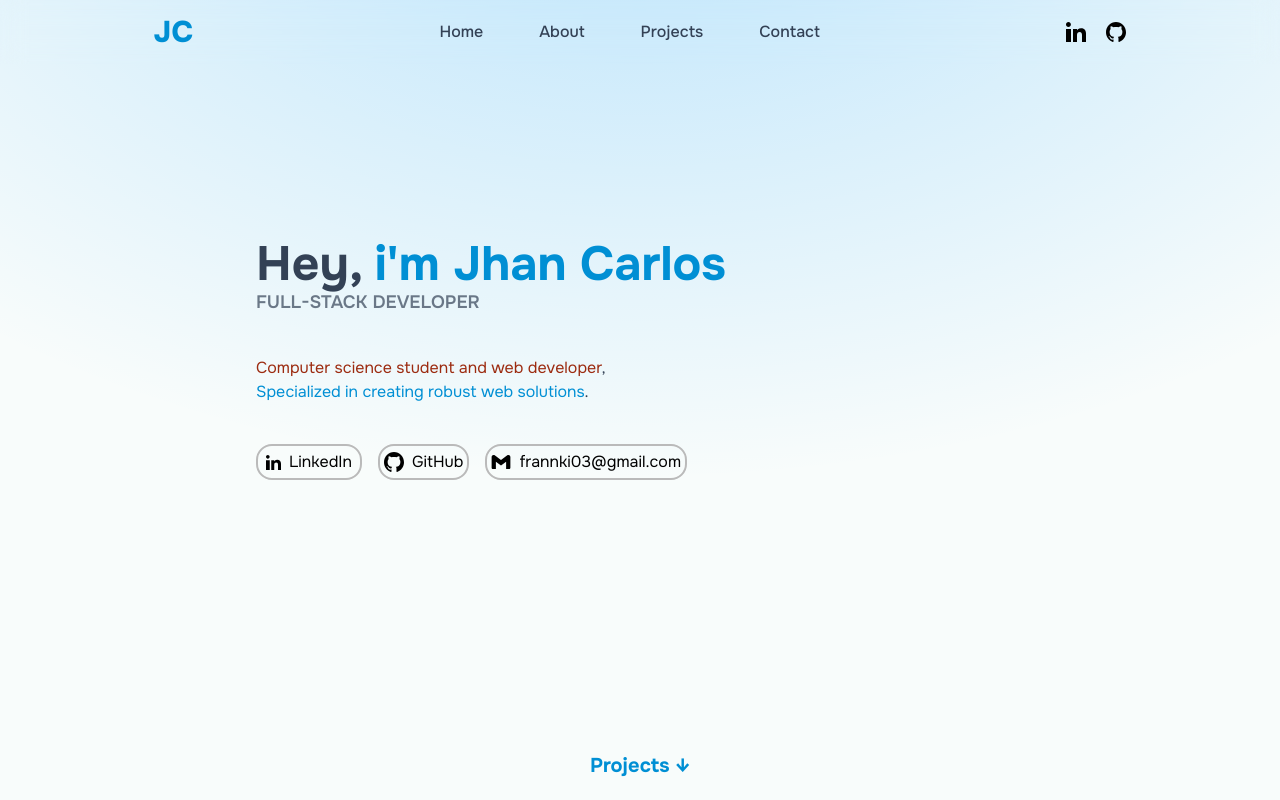
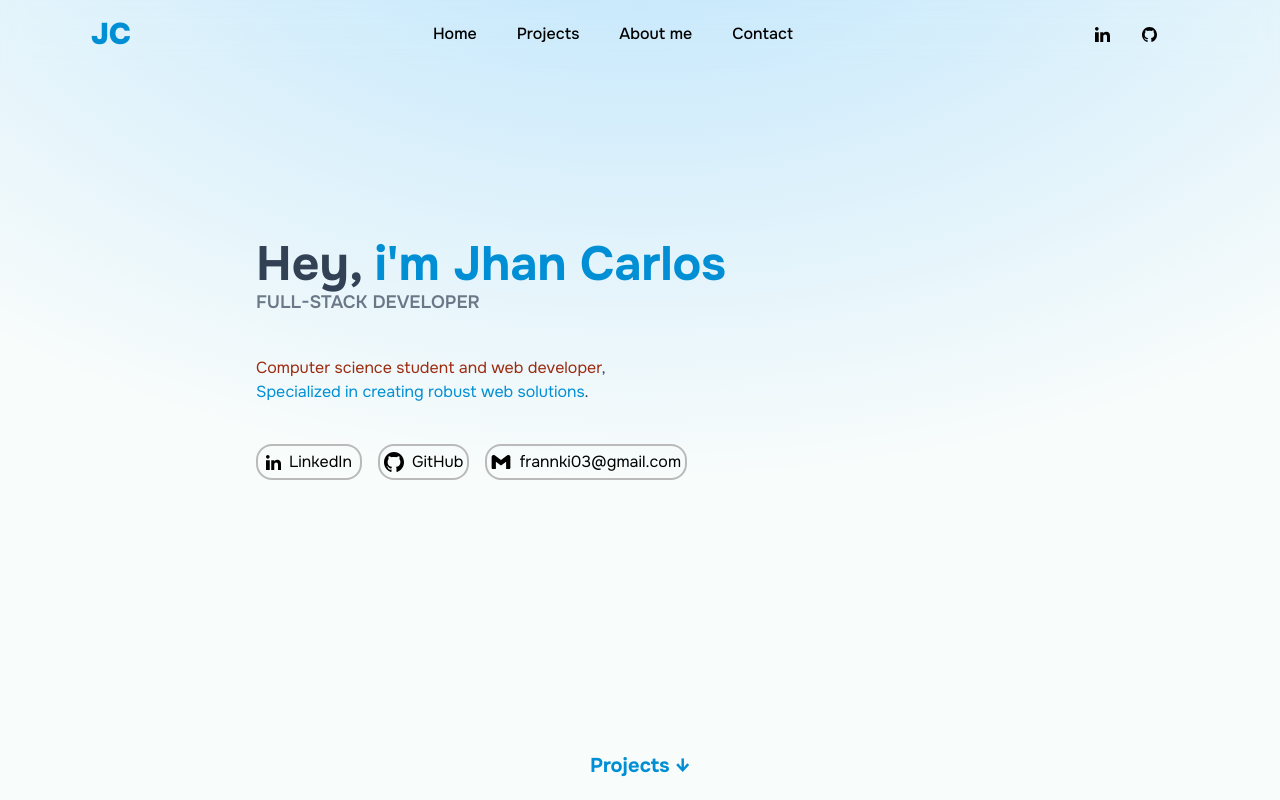
Before and after one commit to FrankiNarvaez/my-page-astro, an Astro site: page / in a window 1280 px wide. Shown: the top 800 px of the page. Built offline with nearby package versions, Linux system fonts and the light colour scheme; Astro itself is replaced by a stand-in of ours.

Commit message:
Menu in responsive desing

```diff
--- a/src/components/Home.astro
+++ b/src/components/Home.astro
@@ -7,7 +7,7 @@ import { Icon } from 'astro-icon/components'
       <h1 class='text-gray-black text-5xl font-bold'>Hey, <span class='text-main-color '>i'm Jhan Carlos</span> </h1>
       <h2 class='text-gray-black/70 text-lg font-semibold'>FULL-STACK DEVELOPER</h2>
       <p class="text-gray-black mt-10 text-base"><span class="text-orange-semi-black">Computer science student and web developer</span>, <br> <span class="text-main-color">Specialized in creating robust web solutions</span>.</p>
-      <div class="flex gap-4 mt-10">
+      <div class="flex gap-4 mt-10 flex-wrap">
         <a
           href="https://www.linkedin.com/in/franki-jhan-carlos-narvaez-munoz-a04bb0319/"
           target="_blank"
--- a/src/components/Navbar.astro
+++ b/src/components/Navbar.astro
@@ -2,32 +2,82 @@
 import { Icon } from 'astro-icon/components'
 ---
 
-<nav class='h-16 backdrop-blur-md flex items-center justify-between px-[5%] lg:px-[12%] 2xl:px-[20%] fixed w-full z-10'>
-  <a href="/" class='text-main-color text-3xl text hover:scale-110 font-extrabold'>JC</a>
-  <ul class='list-none hidden sm:flex sm:flex-row gap-5 md:gap-14 text-gray-black text-base font-medium'>
-    <a href="#Home">
-      <li class='hover:underline'>Home</li>
+<header class="backdrop-blur-md fixed w-full z-20 top-0 left-0">
+  <nav class="container px-2 lg:max-w-[1114px] flex flex-wrap items-center justify-between mx-auto py-4 ">
+    <a class="flex text-main-color gap-2 items-center self-center text-3xl font-black whitespace-nowrap" href="/">
+      JC
     </a>
-    <a href="#About">
-      <li class='hover:underline'>About</li>
+    <div class="md:order-2">
+      <ul class="hidden md:flex md:space-x-8 items-center">
+        <li>
+          <a href="https://www.linkedin.com/in/franki-jhan-carlos-narvaez-munoz-a04bb0319/" target="_blank" aria-label="Visit my LinkedId profile">
+            <Icon name='linkedin' size={15} class='text-gray-black hover:scale-110 transition-all duration-300'/>
           </a>
-    <a href="#Projects">
-      <li class='hover:underline'>Projects</li>
-    </a><a href="#Contact">
-      <li class='hover:underline'>Contact</li>
+        </li>
+        <li>
+          <a href="https://github.com/FrankiNarvaez" target="_blank"  aria-label="Visit my Github profile">
+            <Icon name='GitHub' size={15} class='text-gray-black hover:scale-110 transition-all duration-300'/>
           </a>
+        </li>
+        <li>
+          <button class="rounded-md" title="Theme switcher button"></button>
+        </li>
       </ul>
-  <div class='flex sm:hidden gap-5'>
-    <button class='text-gray-black hover:scale-110'>
+      <div class="flex items-center">
+        <button class="p-1 rounded-md  md:hidden" title="Theme switcher button"></button>
+        <button class="p-2 text-sm rounded-lg md:hidden" title="Menu nav">
           <Icon name='menu' size={20} />
         </button>
       </div>
-  <div class='hidden sm:flex gap-5'>
+    </div>
+    <div class="items-center justify-between w-full md:flex md:w-auto md:order-1 transition-all duration-500 hidden">
+      <ul class="flex flex-col gap-10 p-4 md:p-0 mt-4 font-medium  md:flex-row  md:mt-0 md:border-0 ">
+        <li class="text-center">
+          <a href="#Home" class="hover:underline">
+            Home
+          </a>
+        </li>
+        <li class="text-center">
+          <a href="#Projects" class="hover:underline">
+            Projects
+          </a>
+        </li>
+        <li class="text-center">
+          <a href="#About" class="hover:underline">
+            About me
+          </a>
+        </li>
+        <li class="text-center">
+          <a href="#Contact" class="hover:underline">
+            Contact
+          </a>
+        </li>
+      </ul>
+      <ul class="flex justify-center space-x-8 my-4 md:hidden">
+        <li>
           <a href="https://www.linkedin.com/in/franki-jhan-carlos-narvaez-munoz-a04bb0319/" target="_blank">
-      <Icon name='linkedin' size={20} class='text-gray-black hover:scale-110 hidden sm:block' />
+            <Icon name='linkedin' size={15} class='text-gray-black'/>
           </a>
+        </li>
+        <li>
           <a href="https://github.com/FrankiNarvaez" target="_blank">
-      <Icon name='GitHub' size={20} class='text-gray-black hover:scale-110 hidden sm:block' />
+            <Icon name='GitHub' size={15} class='text-gray-black'/>
           </a>
+        </li>
+      </ul>
     </div>
   </nav>
+</header>
+
+<script>
+  // Button with title menu to open the menu, and logics to open and close the menu
+  const menuButton = document.querySelector('button[title="Menu nav"]') as HTMLButtonElement | null;
+  // apply hidden to div with class items-center justify-between w-full md:flex md:w-auto md:order-1 transition-all duration-500
+  const menuNav = document.querySelector('.items-center.justify-between.w-full.md\\:flex.md\\:w-auto.md\\:order-1.transition-all.duration-500') as HTMLDivElement | null;
+
+  if (menuButton && menuNav) {
+    menuButton.addEventListener('click', () => {
+      menuNav.classList.toggle('hidden');
+    });
+  }
+</script>
```
Also changed, not shown: src/icons/close.svg (added). Lines whose indentation alone changed are shown as unchanged.
